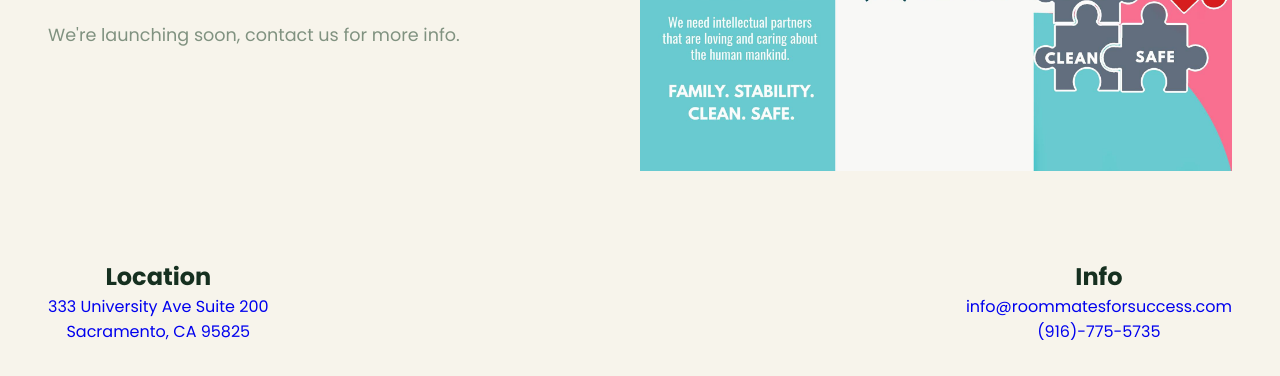
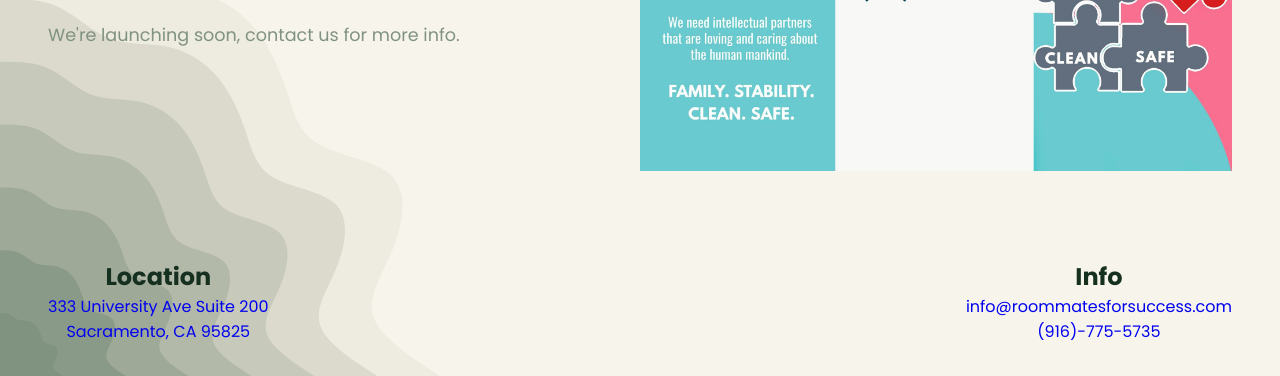
Before and after one commit to resojmc/Roommates-For-Success, a plain HTML site: page index.html in a window 1280 px wide. Shown: the part 424-800 px from the top of the page. Drawn offline with nearby package versions, Linux system fonts and the light colour scheme.

Commit message:
Background Editing

```diff
--- a/RFORS.css
+++ b/RFORS.css
@@ -9,6 +9,14 @@
     --darkTwo: #4f6d4f;
     --lightOne: #809280;
     --lightTwo: #d4d4d4;
+}
+
+main
+{
+    background-image: url(images/blob-scene-haikei.svg);
+    background-origin: border-box;
+    background-size: cover;
+
 }
 
 @media screen and (max-width: 860px)
@@ -37,6 +45,7 @@
 body
 {
     font-family: "Poppins", sans-serif;
+
 }
 
 img
@@ -107,7 +116,6 @@ header .container
     width: 100%;
     min-height: 100vh;
     overflow: hidden;
-    background-color: var(--backgroundColor);
     display: flex;
     flex-direction: column;
     justify-content: space-between;
```
Also changed, not shown: images/blob-scene-haikei.png (added), images/blob-scene-haikei.svg (added), images/blurry-gradient-haikei.svg (added).
